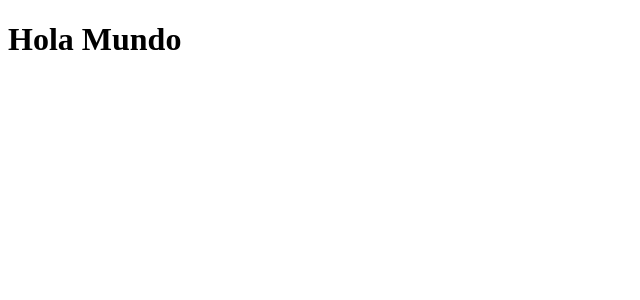
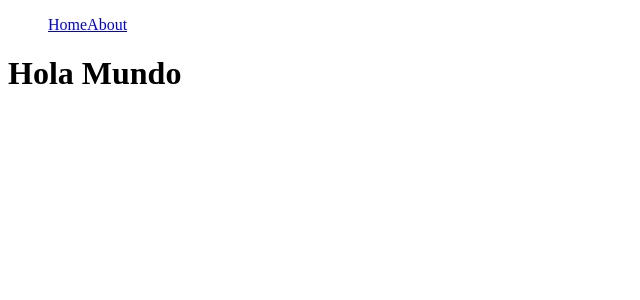
Before and after one commit to Oscar-Espana/TiendaNextJs, a Next.js app: page / in a window 1280 px wide. Shown: the top 300 px of the page, without its empty margins (0-640 px from the left). Built offline with nearby package versions, Linux system fonts and the light colour scheme.

Commit message:
Creació del Navbar y uso del componente Link de next

```diff
--- /dev/null
+++ b/components/Navbar/Navbar.js
@@ -0,0 +1,19 @@
+import React from "react";
+import Link from "next/link";
+
+const Navbar = () => {
+  return (
+    <nav>
+      <menu>
+        <Link href="/">
+          <a>Home</a>
+        </Link>
+        <Link href="/about">
+          <a>About</a>
+        </Link>
+      </menu>
+    </nav>
+  );
+};
+
+export default Navbar;
--- a/pages/about.js
+++ b/pages/about.js
@@ -1,8 +1,10 @@
 import React from "react";
+import Navbar from "../components/NavBar/Navbar";
 
 const About = () => {
   return (
     <div>
+      <Navbar />
       <h1>About</h1>
     </div>
   );
--- a/pages/index.js
+++ b/pages/index.js
@@ -1,8 +1,10 @@
 import React from "react";
+import Navbar from "../components/NavBar/Navbar";
 
 const Home = () => {
   return (
     <div>
+      <Navbar />
       <h1>Hola Mundo</h1>
     </div>
   );
```
Also changed, not shown: pages/product/[id].js (renamed from pages/producto/[id].js).
